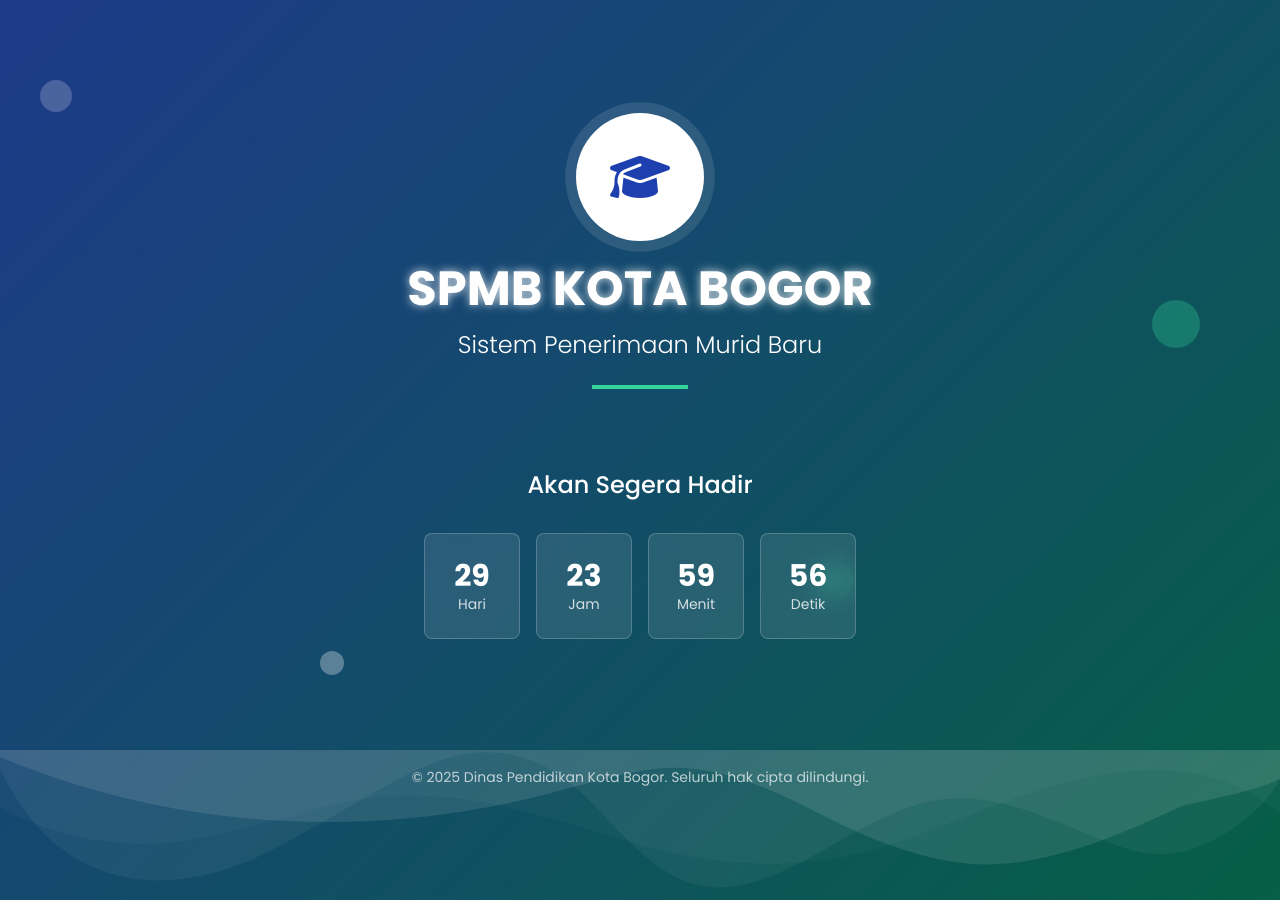
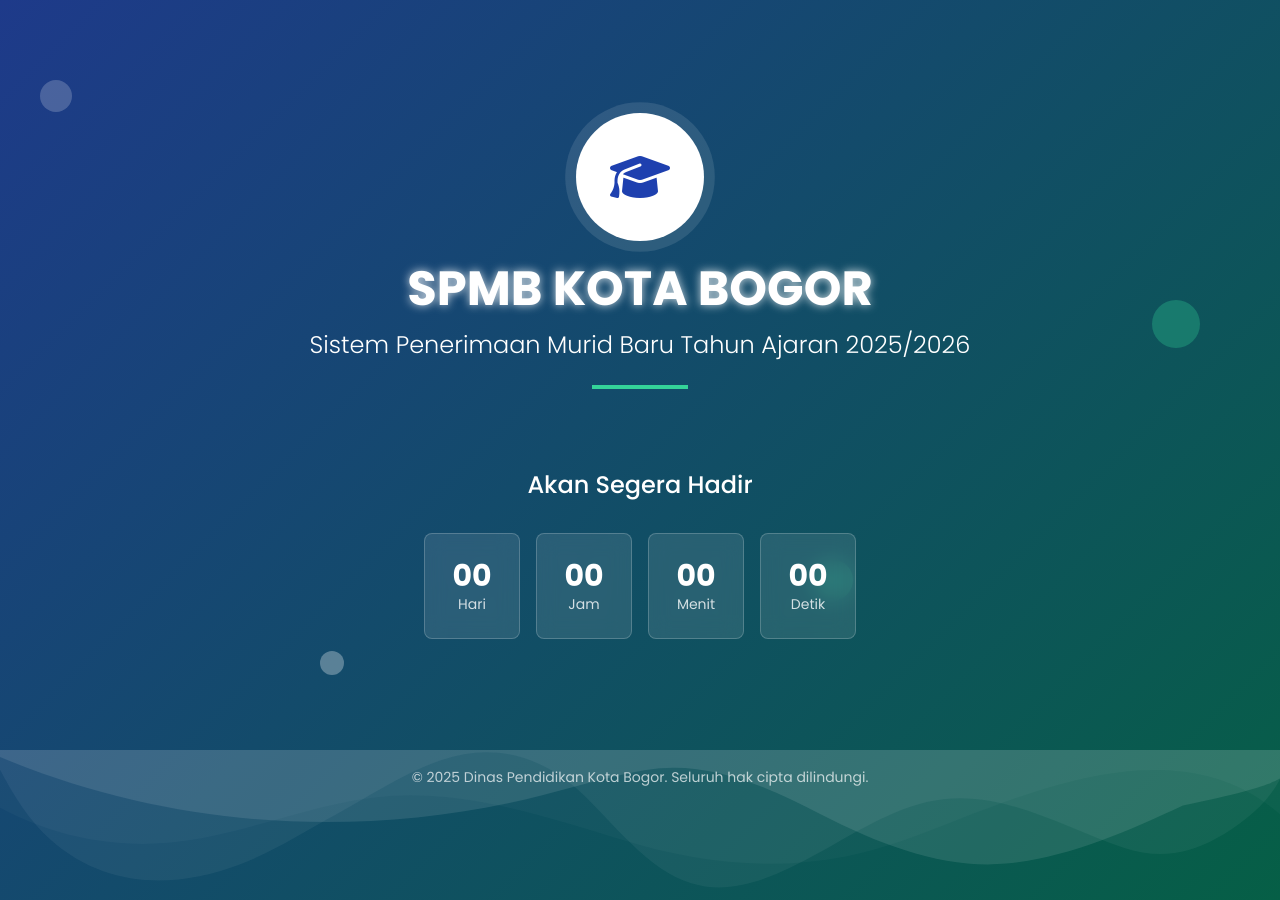
Before and after one commit to ckn01/github-page, a Jekyll site: the page countdown.html, which Jekyll copies as it is, in a window 1280 px wide. Built offline with Jekyll 4.4.1, drawn with Linux system fonts in a browser that asks for light colours; nearby versions of some CDN libraries.

Commit message:
Update countdown.html

```diff
--- a/countdown.html
+++ b/countdown.html
@@ -74,7 +74,7 @@
                 <i class="fas fa-graduation-cap text-5xl text-blue-800"></i>
             </div>
             <h1 class="text-4xl md:text-5xl font-bold mb-4 glow">SPMB KOTA BOGOR</h1>
-            <p class="text-xl md:text-2xl font-light mb-6">Sistem Penerimaan Murid Baru</p>
+            <p class="text-xl md:text-2xl font-light mb-6">Sistem Penerimaan Murid Baru Tahun Ajaran 2025/2026</p>
             <div class="w-24 h-1 bg-emerald-400 mx-auto mb-8"></div>
         </div>
 
@@ -168,8 +168,8 @@
         // Countdown Timer
         function updateCountdown() {
             // Set the date we're counting down to (30 days from now)
-            const countDownDate = new Date();
-            countDownDate.setDate(countDownDate.getDate() + 30);
+            const countDownDate = new Date('2025-05-05 08:00);
+            countDownDate.setDate(countDownDate.getDate());
 
             // Update the count down every 1 second
             const x = setInterval(function() {
```
